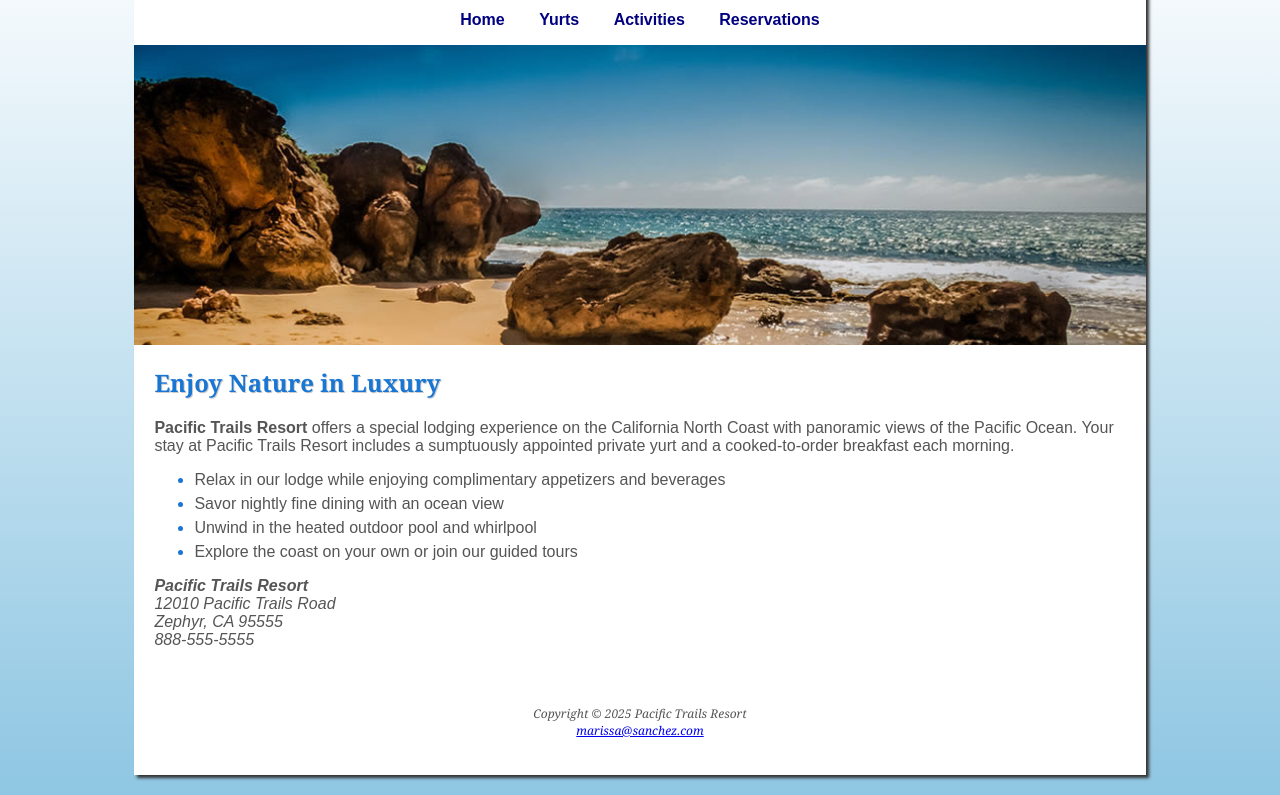
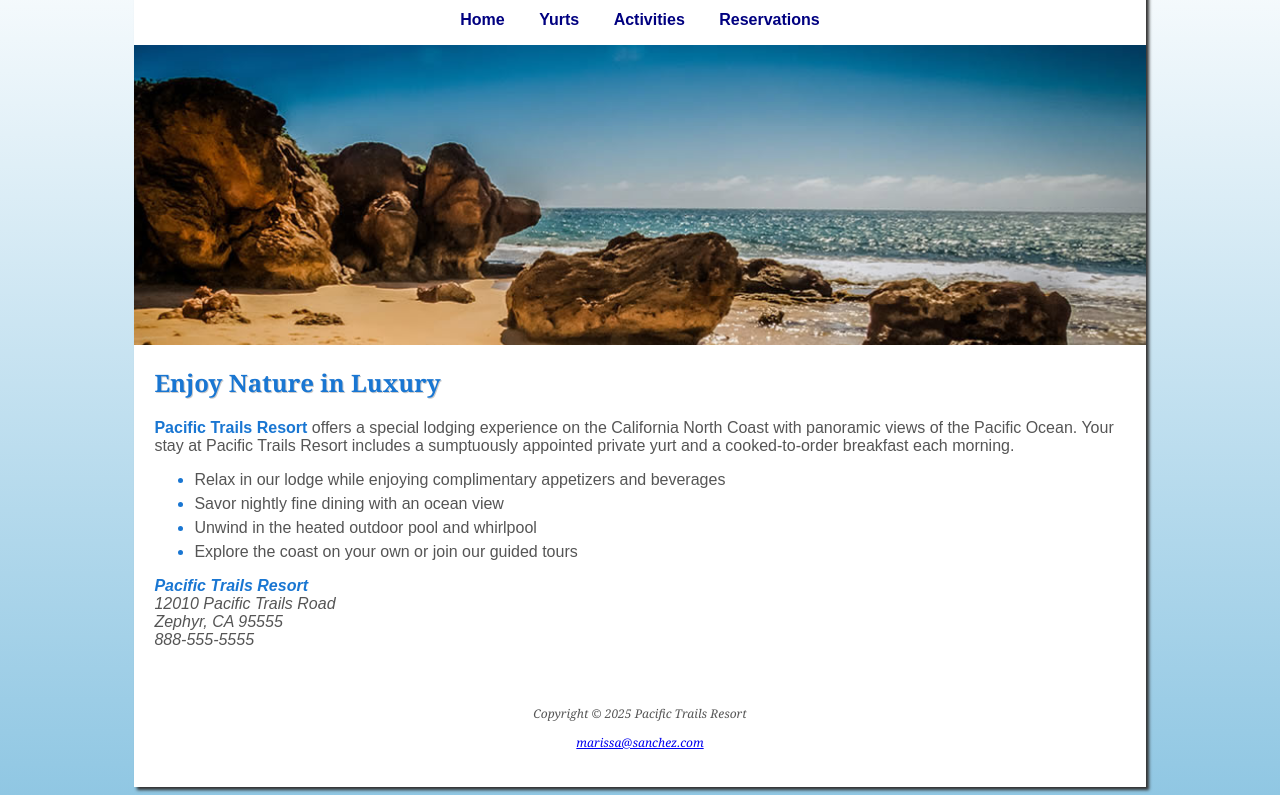
Before and after one commit to SLINX222/SLINX222.github.io, a plain HTML site: page index.html in a window 1280 px wide. Shown: the part 88-883 px from the top of the page. Drawn offline with Linux system fonts and the light colour scheme.

Commit message:
Update index.html
Hopefully last edit (2:30 a.m.)

```diff
--- a/index.html
+++ b/index.html
@@ -2,8 +2,9 @@
 <html lang="en">
 <head>
   <meta charset="UTF-8">
-  <title>Pacific Trails Resort :: Home</title>
-  <link rel="stylesheet" href="pacific.css?v=14">
+  <meta name="viewport" content="width=device-width, initial-scale=1.0">
+  <link rel="stylesheet" href="pacific.css">
+  <title>Pacific Trails Resort</title>
 </head>
 <body>
   <div id="wrapper">
@@ -20,11 +21,12 @@
       </ul>
     </nav>
 
+    <!-- Hero image for Home -->
     <div id="homehero"></div>
 
     <main>
       <h2>Enjoy Nature in Luxury</h2>
-      <p><strong>Pacific Trails Resort</strong> offers a special lodging experience on the California North Coast with panoramic views of the Pacific Ocean. Your stay at Pacific Trails Resort includes a sumptuously appointed private yurt and a cooked-to-order breakfast each morning.</p>
+      <p><span class="resort">Pacific Trails Resort</span> offers a special lodging experience on the California North Coast with panoramic views of the Pacific Ocean. Your stay at Pacific Trails Resort includes a sumptuously appointed private yurt and a cooked-to-order breakfast each morning.</p>
       <ul>
         <li>Relax in our lodge while enjoying complimentary appetizers and beverages</li>
         <li>Savor nightly fine dining with an ocean view</li>
@@ -33,7 +35,7 @@
       </ul>
 
       <address>
-        <strong>Pacific Trails Resort</strong><br>
+        <span class="resort">Pacific Trails Resort</span><br>
         12010 Pacific Trails Road<br>
         Zephyr, CA 95555<br>
         888-555-5555
@@ -41,8 +43,8 @@
     </main>
 
     <footer>
-      <p>Copyright © 2025 Pacific Trails Resort<br>
-      <a href="mailto:marissa@sanchez.com">marissa@sanchez.com</a></p>
+      <p>Copyright &copy; 2025 Pacific Trails Resort</p>
+      <p><a href="mailto:marissa@sanchez.com">marissa@sanchez.com</a></p>
     </footer>
   </div>
 </body>
```
